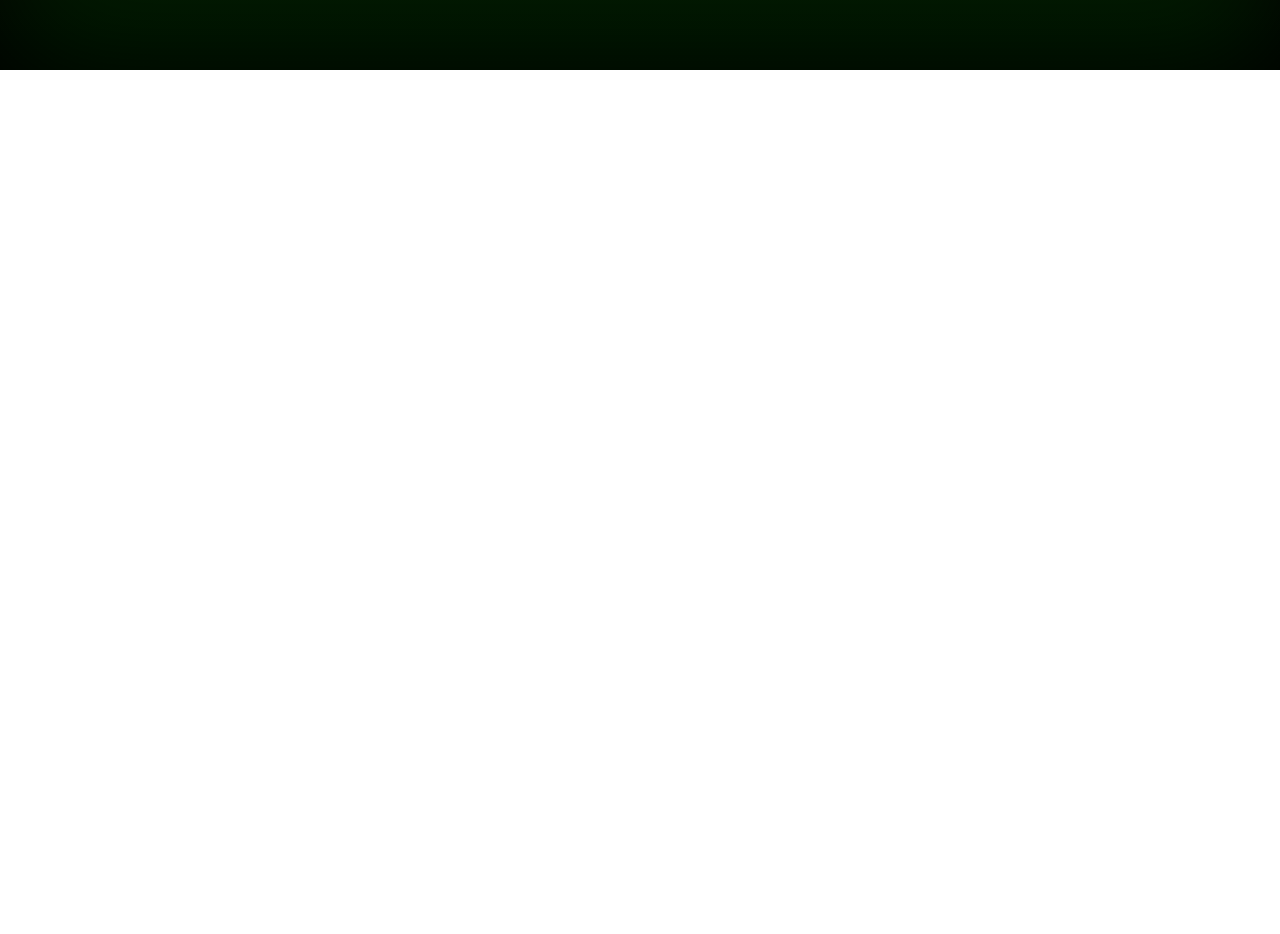
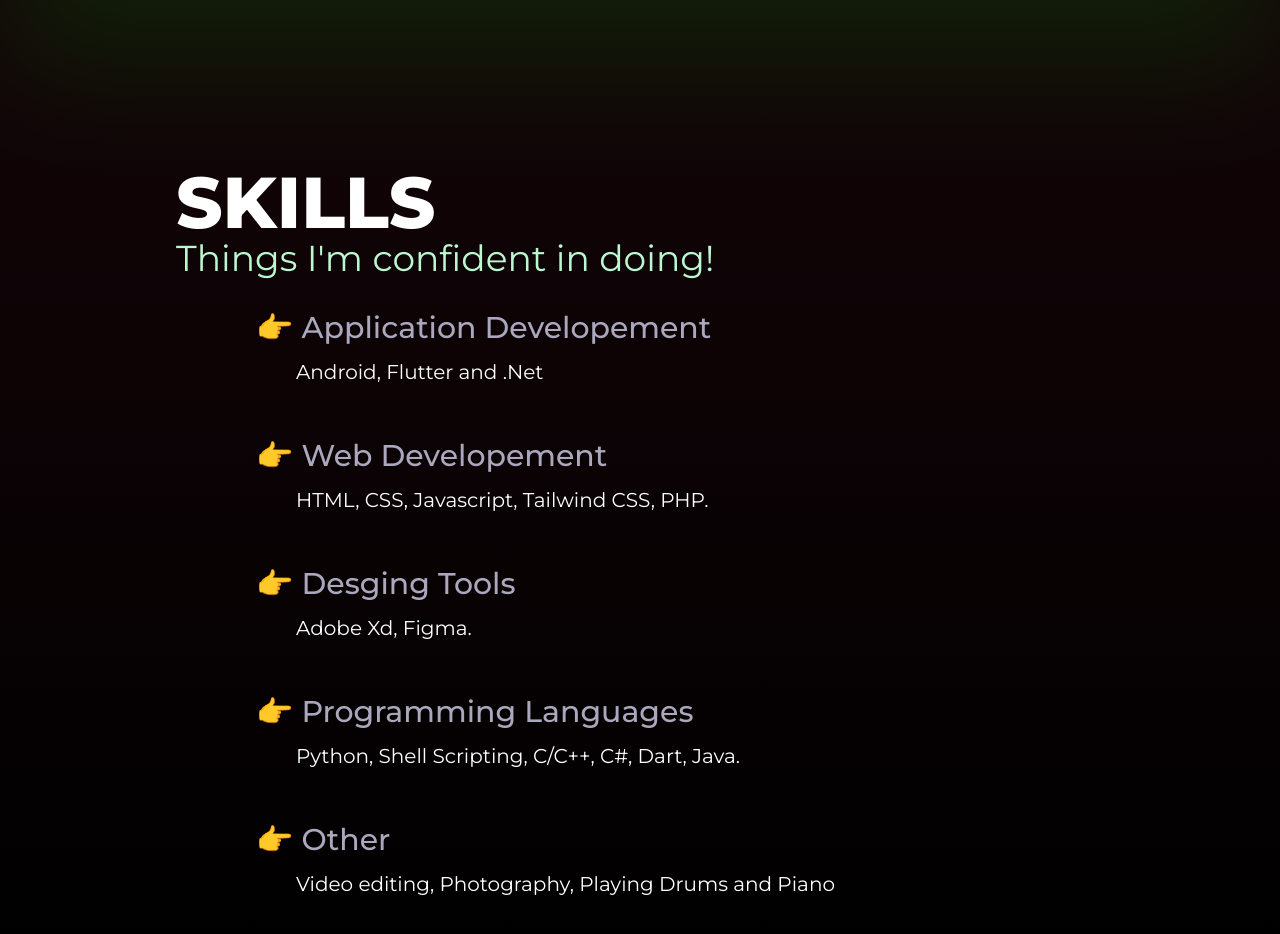
Before and after one commit to nani-samireddy/profile, a plain HTML site: page index.html in a window 1280 px wide. Shown: the part 1554-2488 px from the top of the page. Before the commit the page ends 1624 px from the top, so only its background shows below. Drawn offline with Linux system fonts and the light colour scheme.

Commit message:
Add files via upload

```diff
--- a/index.html
+++ b/index.html
@@ -14,7 +14,7 @@
     <!--Header section-->
    <section class=" w-screen h-screen ">
        <div class="text-white font-elixia text-center grid content-center w-full h-full">
-        <div class="absolute h-1/2 w-1/2 bg-electric_green opacity-10 blur-3xl rounded-3xl place-self-center"></div>
+        <div class=" absolute h-1/2 w-1/2 bg-electric_green opacity-10 blur-3xl rounded-3xl place-self-center"></div>
             <span class="w-auto pt-28 text-superLarge tracking-widest text-transparent bg-clip-text  bg-gradient-to-r from-white via-crayola to-lawn_green">
                 <span class="">NANI</span><br>
                 <span class="text-4xl tracking-superWide text-white">SAMIREDDY</span>
@@ -51,8 +51,36 @@
   </section>
 
   <!--Skills section-->
-  <section id="skills">
+  <section id="skills" class="h-screen w-screen text-white font-montserrat">
+    <div class="mt-24 pl-44 w-full h-auto">
+        <div>
+            <h1 class="text-7xl  font-extrabold">SKILLS</h1>
+            <p class="text-green-200 text-4xl">Things I'm confident in doing!</p>
+        </div>
+        <div class="pl-20 ">
+            <div class=" py-5">
+                <h3 class="text-3xl font-medium py-3 text-cadet_blue">👉 Application Developement</h3>
+                <span class="ml-10 text-xl">Android, Flutter and .Net</span>
+            </div>
+            <div class="py-5">
+                <h3 class="text-3xl font-medium py-3 text-cadet_blue">👉 Web Developement</h3>
+                <span class="ml-10 text-xl">HTML, CSS, Javascript, Tailwind CSS, PHP.</span>
+            </div>
+            <div class="py-5">
+                <h3 class="text-3xl font-medium py-3 text-cadet_blue">👉 Desging Tools</h3>
+                <span class="ml-10 text-xl">Adobe Xd, Figma.</span>
+            </div>
+            <div class="py-5">
+                <h3 class="text-3xl font-medium py-3 text-cadet_blue">👉 Programming Languages</h3>
+                <span class="ml-10 text-xl">Python, Shell Scripting, C/C++, C#, Dart, Java.</span>
+            </div>
+            <div class="py-5">
+                <h3 class="text-3xl font-medium py-3 text-cadet_blue">👉 Other</h3>
+                <span class="ml-10 text-xl">Video editing, Photography, Playing Drums and Piano</span>
+            </div>
+        </div>
 
+    </div>
   </section>
 </body>
 </html>
```
Also changed, not shown: styles/styles.css.
